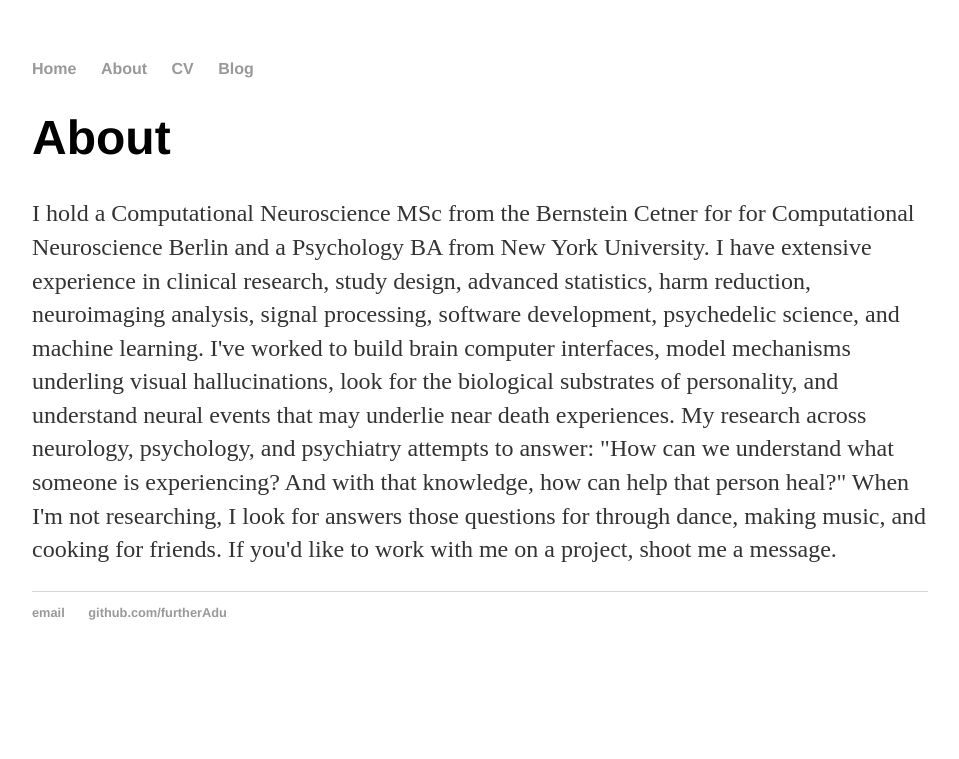
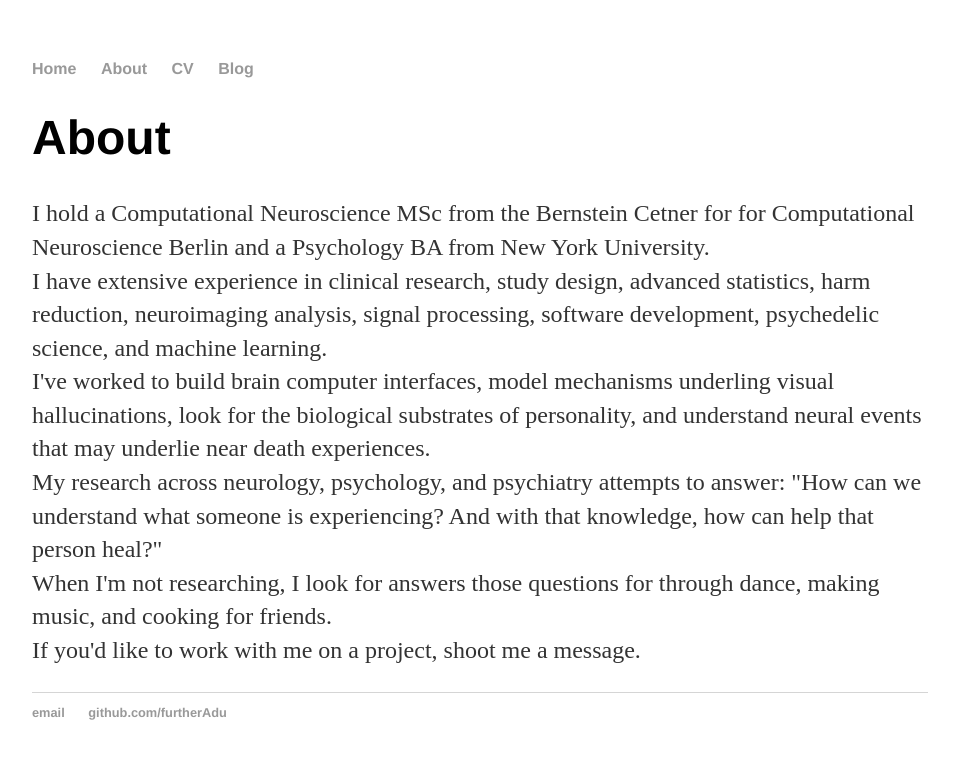
Before and after one commit to furtherAdu/furtherAdu.github.io, a Jekyll site: the page built from about.html, in a window 1280 px wide. Shown: the top 759 px of the page, without its empty margins (160-1119 px from the left). Built offline with Jekyll 4.4.1, drawn with Linux system fonts in a browser that asks for light colours.

```diff
--- a/about.html
+++ b/about.html
@@ -5,15 +5,15 @@ title: About Adu Matory
 <div class="about">
 	<h1>About</h1>
 
-  <p>I hold a Computational Neuroscience MSc from the Bernstein Cetner for for Computational Neuroscience Berlin and a Psychology BA from New York University.
+  <p>I hold a Computational Neuroscience MSc from the Bernstein Cetner for for Computational Neuroscience Berlin and a Psychology BA from New York University.<br />
 
-  I have extensive experience in clinical research, study design, advanced statistics, harm reduction, neuroimaging analysis, signal processing, software development, psychedelic science, and machine learning.
+  I have extensive experience in clinical research, study design, advanced statistics, harm reduction, neuroimaging analysis, signal processing, software development, psychedelic science, and machine learning.<br />
 
-  I've worked to build brain computer interfaces, model mechanisms underling visual hallucinations, look for the biological substrates of personality, and understand neural events that may underlie near death experiences.
+  I've worked to build brain computer interfaces, model mechanisms underling visual hallucinations, look for the biological substrates of personality, and understand neural events that may underlie near death experiences.<br />
 
-  My research across neurology, psychology, and psychiatry attempts to answer: "How can we understand what someone is experiencing? And with that knowledge, how can help that person heal?"
+  My research across neurology, psychology, and psychiatry attempts to answer: "How can we understand what someone is experiencing? And with that knowledge, how can help that person heal?"<br />
 
-  When I'm not researching, I look for answers those questions for through dance, making music, and cooking for friends.
+  When I'm not researching, I look for answers those questions for through dance, making music, and cooking for friends.<br />
 
   If you'd like to work with me on a project, shoot me a message.</p>
 
```
